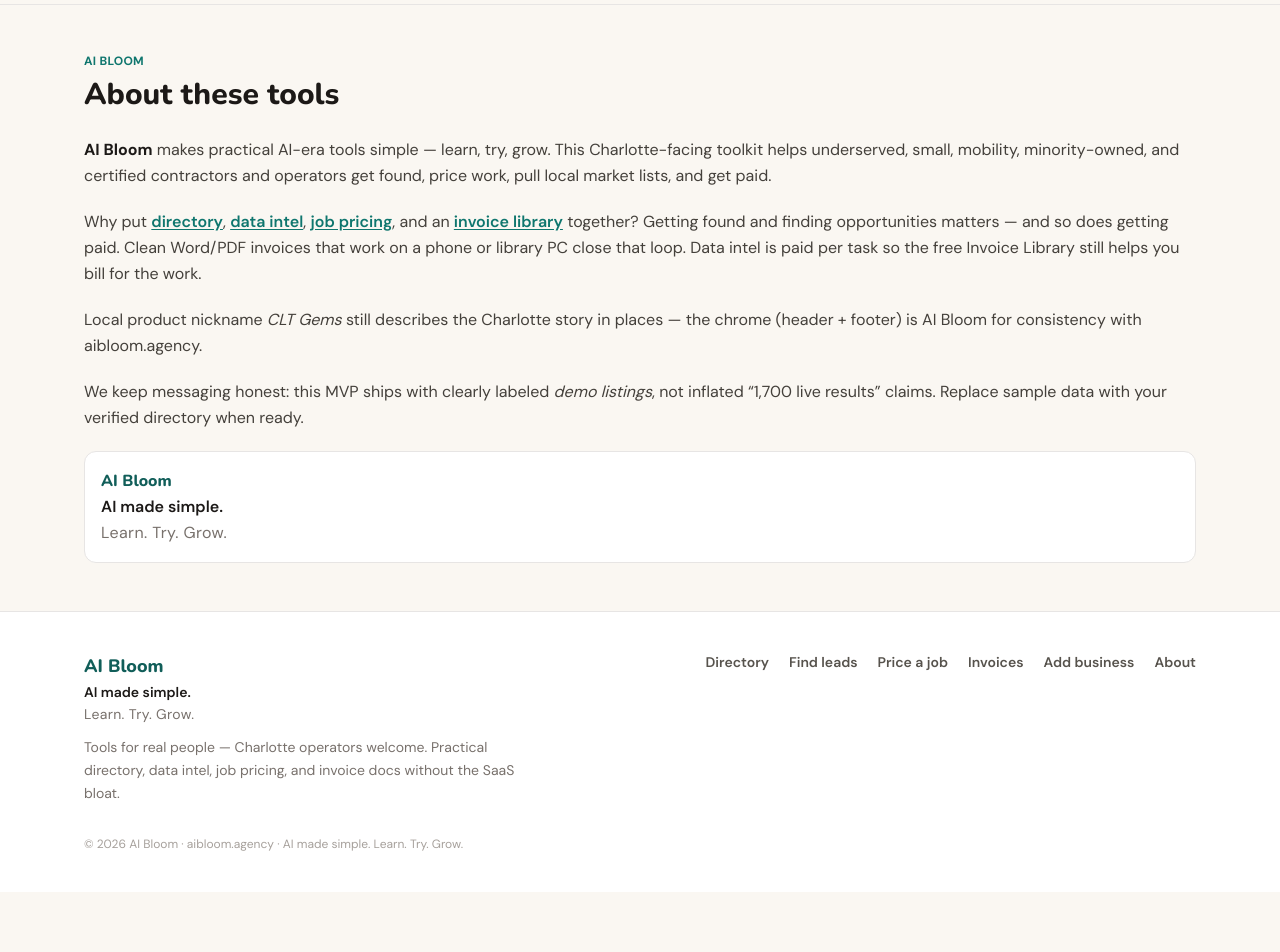
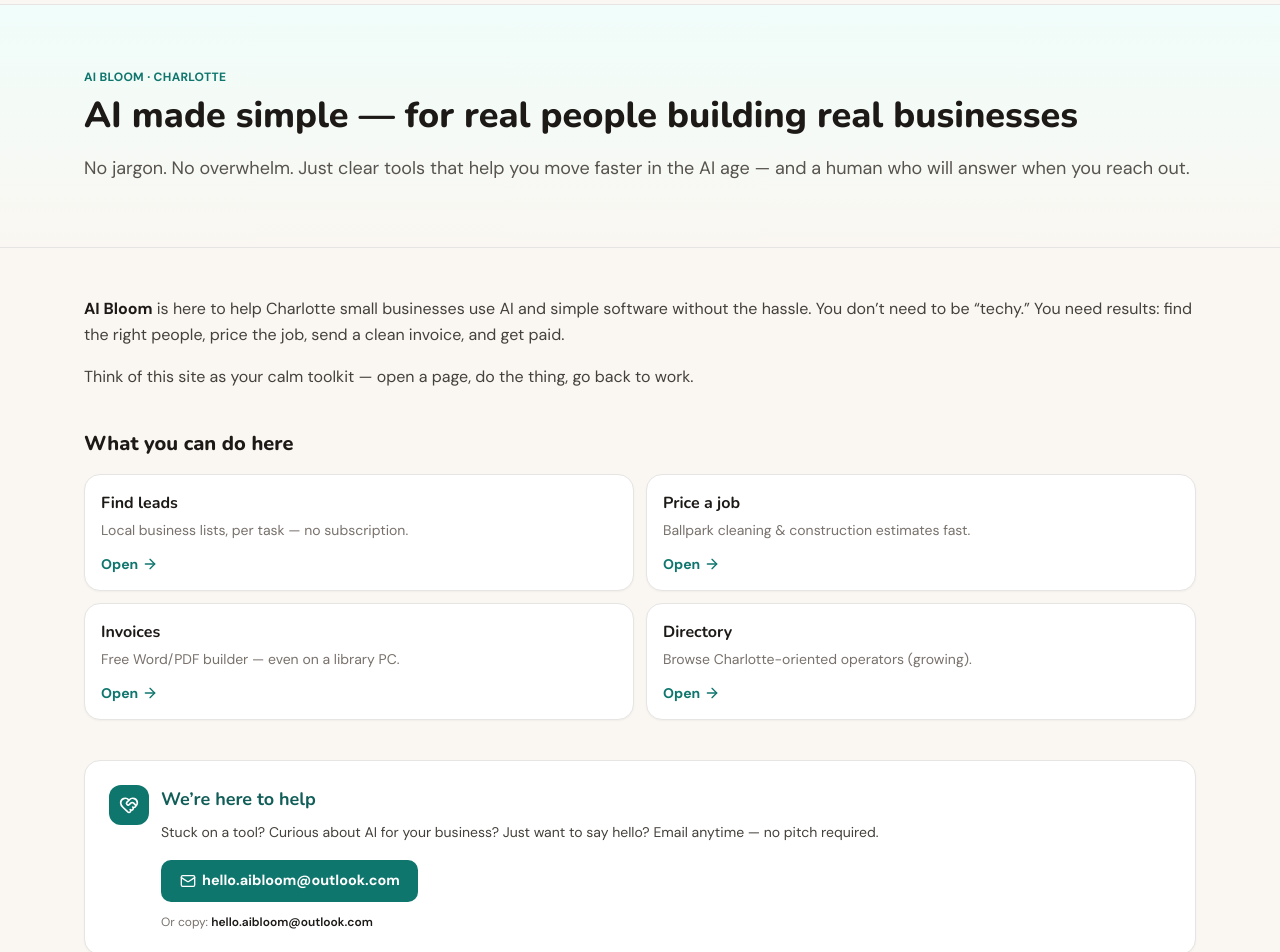
Before and after one commit to Conative7/cltgems, a Next.js app in the folder cltgems/: page /about in a window 1280 px wide. Shown: the part 60-1012 px from the top of the page. Before the commit the page ends 952 px from the top, so only its background shows below. Built offline with nearby package versions, Linux system fonts and the light colour scheme.

Commit message:
About: warmer copy + Outlook contact

```diff
--- a/cltgems/src/app/about/page.tsx
+++ b/cltgems/src/app/about/page.tsx
@@ -1,46 +1,104 @@
 import type { Metadata } from "next";
 import Link from "next/link";
+import { ArrowRight, HeartHandshake, Mail, Sparkles } from "lucide-react";
 
 export const metadata: Metadata = {
   title: "About",
-  description: "AI Bloom tools for underserved Charlotte businesses — directory, data intel, pricing, invoices.",
+  description:
+    "AI Bloom — simple Charlotte tools for the AI age. Find leads, price jobs, invoice, and get help. Say hello anytime.",
 };
 
 export default function AboutPage() {
   return (
-    <div className="container-page py-10 sm:py-12 max-w-3xl">
-      <p className="text-xs font-bold uppercase tracking-wide text-gem">AI Bloom</p>
-      <h1 className="mt-2 font-display text-3xl font-extrabold text-ink">About these tools</h1>
-      <div className="mt-6 space-y-5 text-stone-700 leading-relaxed">
+    <div>
+      <section className="border-b border-border bg-gradient-to-b from-gem-mist to-warm">
+        <div className="container-page py-12 sm:py-16 max-w-3xl">
+          <p className="text-xs font-bold uppercase tracking-wide text-gem">AI Bloom · Charlotte</p>
+          <h1 className="mt-2 font-display text-3xl sm:text-4xl font-extrabold text-ink leading-tight">
+            AI made simple — for real people building real businesses
+          </h1>
+          <p className="mt-4 text-lg text-stone-600 leading-relaxed">
+            No jargon. No overwhelm. Just clear tools that help you move faster in the AI age —
+            and a human who will answer when you reach out.
+          </p>
+        </div>
+      </section>
+
+      <div className="container-page py-10 sm:py-12 max-w-3xl space-y-10">
+        <section className="space-y-4 text-stone-700 leading-relaxed">
           <p>
-          <strong className="text-ink">AI Bloom</strong> makes practical AI-era tools simple —
-          learn, try, grow. This Charlotte-facing toolkit helps underserved, small, mobility, minority-owned,
-          and certified contractors and operators get found, price work, pull local market lists, and get paid.
+            <strong className="text-ink">AI Bloom</strong> is here to help Charlotte small businesses
+            use AI and simple software without the hassle. You don’t need to be “techy.” You need
+            results: find the right people, price the job, send a clean invoice, and get paid.
           </p>
           <p>
-          Why put <Link href="/directory" className="font-semibold text-gem underline underline-offset-2">directory</Link>,{" "}
-          <Link href="/intel" className="font-semibold text-gem underline underline-offset-2">data intel</Link>,{" "}
-          <Link href="/price" className="font-semibold text-gem underline underline-offset-2">job pricing</Link>, and an{" "}
-          <Link href="/invoices" className="font-semibold text-gem underline underline-offset-2">invoice library</Link>{" "}
-          together? Getting found and finding opportunities matters — and so does getting paid.
-          Clean Word/PDF invoices that work on a phone or library PC close that loop. Data intel is paid per task
-          so the free Invoice Library still helps you bill for the work.
+            Think of this site as your calm toolkit — open a page, do the thing, go back to work.
           </p>
-        <p>
-          Local product nickname <em>CLT Gems</em> still describes the Charlotte story in places —
-          the chrome (header + footer) is AI Bloom for consistency with aibloom.agency.
+        </section>
+
+        <section>
+          <h2 className="font-display text-xl font-extrabold text-ink">What you can do here</h2>
+          <ul className="mt-4 grid gap-3 sm:grid-cols-2">
+            {[
+              { href: "/intel", title: "Find leads", desc: "Local business lists, per task — no subscription." },
+              { href: "/price", title: "Price a job", desc: "Ballpark cleaning & construction estimates fast." },
+              { href: "/invoices", title: "Invoices", desc: "Free Word/PDF builder — even on a library PC." },
+              { href: "/directory", title: "Directory", desc: "Browse Charlotte-oriented operators (growing)." },
+            ].map((item) => (
+              <li key={item.href}>
+                <Link
+                  href={item.href}
+                  className="card flex h-full flex-col p-4 transition-shadow hover:shadow-md"
+                >
+                  <span className="font-display font-bold text-ink group-hover:text-gem">{item.title}</span>
+                  <span className="mt-1 text-sm text-muted leading-relaxed">{item.desc}</span>
+                  <span className="mt-3 inline-flex items-center gap-1 text-sm font-bold text-gem">
+                    Open <ArrowRight className="h-4 w-4" />
+                  </span>
+                </Link>
+              </li>
+            ))}
+          </ul>
+        </section>
+
+        <section className="card border-gem/20 bg-gem-mist p-5 sm:p-6">
+          <div className="flex gap-3">
+            <span className="flex h-10 w-10 shrink-0 items-center justify-center rounded-xl bg-gem text-white">
+              <HeartHandshake className="h-5 w-5" />
+            </span>
+            <div>
+              <h2 className="font-display text-lg font-bold text-gem-dark">We’re here to help</h2>
+              <p className="mt-2 text-sm text-stone-700 leading-relaxed">
+                Stuck on a tool? Curious about AI for your business? Just want to say hello?
+                Email anytime — no pitch required.
               </p>
-        <p>
-          We keep messaging honest: this MVP ships with clearly labeled <em>demo listings</em>, not
-          inflated “1,700 live results” claims. Replace sample data with your verified directory when ready.
+              <a
+                href="mailto:hello.aibloom@outlook.com?subject=Hello%20from%20the%20AI%20Bloom%20site"
+                className="mt-4 inline-flex items-center gap-2 btn btn-primary"
+              >
+                <Mail className="h-4 w-4" />
+                hello.aibloom@outlook.com
+              </a>
+              <p className="mt-3 text-xs text-muted">
+                Or copy: <span className="font-semibold text-ink">hello.aibloom@outlook.com</span>
               </p>
-        <p className="rounded-xl border border-border bg-white p-4">
-          <span className="font-display font-extrabold text-gem-dark">AI Bloom</span>
-          <br />
-          <span className="font-semibold text-ink">AI made simple.</span>
-          <br />
-          <span className="text-muted tracking-wide">Learn. Try. Grow.</span>
+            </div>
+          </div>
+        </section>
+
+        <section className="rounded-xl border border-border bg-white p-5 flex gap-3">
+          <span className="flex h-10 w-10 shrink-0 items-center justify-center rounded-xl bg-gem-soft text-gem-dark">
+            <Sparkles className="h-5 w-5" />
+          </span>
+          <div>
+            <p className="font-display font-extrabold text-gem-dark text-lg">AI Bloom</p>
+            <p className="font-semibold text-ink">AI made simple.</p>
+            <p className="text-muted tracking-wide">Learn. Try. Grow.</p>
+            <p className="mt-3 text-sm text-stone-600 leading-relaxed">
+              Built in Charlotte for people who build here. Use what you need — skip the rest.
             </p>
+          </div>
+        </section>
       </div>
     </div>
   );
```
Lines whose indentation alone changed are shown as unchanged.
